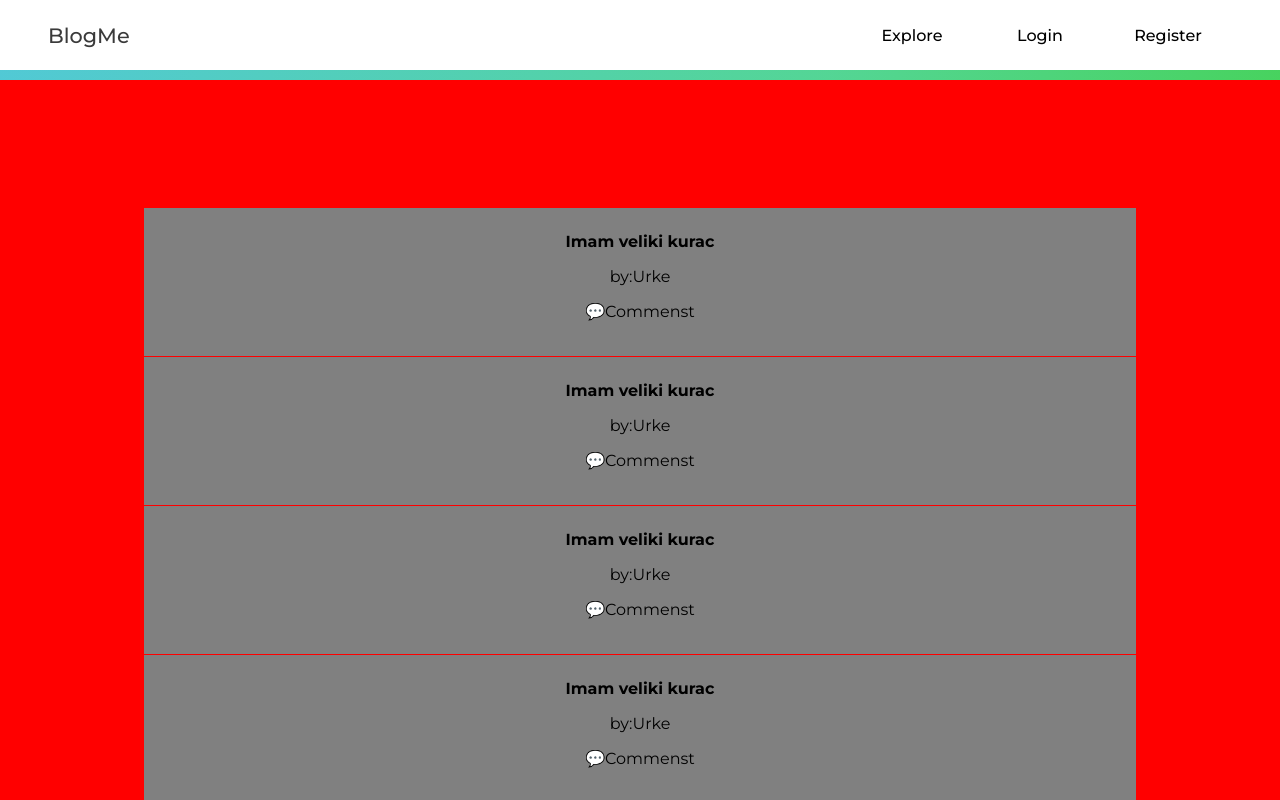
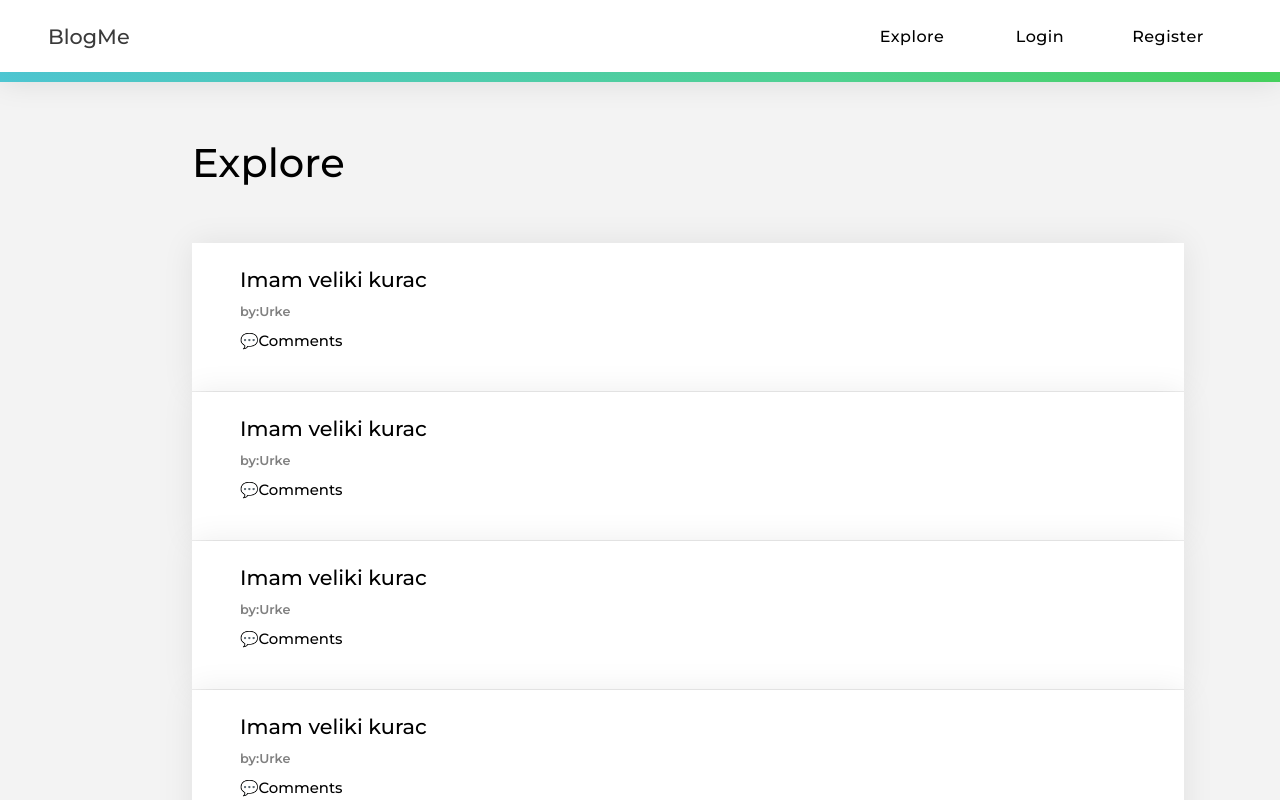
Before and after one commit to stesevicuros/Blog, a React (Create React App) app in the folder client/: page /explore in a window 1280 px wide. Shown: the top 800 px of the page. Built offline with nearby package versions, Linux system fonts and the light colour scheme.

Commit message:
Finished ExplorePage

```diff
--- a/client/src/App.js
+++ b/client/src/App.js
@@ -1,25 +1,16 @@
 import React from 'react';
 import LandingPage from './components/pages/LandingPage';
 import ExplorePage from './components/pages/ExplorePage';
-import {
-	BrowserRouter as Router,
-	Route,
-	Routes
-} from 'react-router-dom';
+import LoginPage from './components/pages/LoginPage';
+import { BrowserRouter as Router, Route, Routes } from 'react-router-dom';
 
 function App() {
     return (
         <Router>
             <Routes>
-				<Route
-					path='/'
-					exact
-					element={<LandingPage />}
-				/>
-				<Route
-					path='/explore'
-					element={<ExplorePage />}
-				/>
+                <Route path='/' exact element={<LandingPage />} />
+                <Route path='/explore' element={<ExplorePage />} />
+                <Route path='/login' element={<LoginPage />} />
             </Routes>
         </Router>
     );
--- a/client/src/components/pages/ExplorePage.jsx
+++ b/client/src/components/pages/ExplorePage.jsx
@@ -4,9 +4,13 @@ import Card from '../partials/Card';
 
 export default function ExplorePage() {
     return (
+        <div className='explore-page'>
+            <Header />
+
             <div className='explore-container'>
-			<Header />
-			<div className='card-container'>
+                <h2 className='explore-title'>Explore</h2>
+                <Card />
+                <Card />
                 <Card />
                 <Card />
                 <Card />
--- /dev/null
+++ b/client/src/components/pages/LoginPage.jsx
@@ -0,0 +1,10 @@
+import React from 'react';
+import Header from '../partials/Header';
+
+export default function LoginPage() {
+    return (
+        <div className='login-page'>
+            <Header />
+        </div>
+    );
+}
--- a/client/src/components/partials/Card.jsx
+++ b/client/src/components/partials/Card.jsx
@@ -4,13 +4,13 @@ export default function Card() {
     return (
         <div className='card'>
             <div>
-				<h4>Imam veliki kurac</h4>
+                <h4 className='title'>Imam veliki kurac</h4>
             </div>
             <div>
-				<p>by:Urke</p>
+                <p className='author'>by:Urke</p>
             </div>
             <div>
-				<div>💬Commenst</div>
+                <div className='comment'>💬Comments</div>
             </div>
         </div>
     );
--- a/client/src/index.scss
+++ b/client/src/index.scss
@@ -14,7 +14,7 @@ a {
     cursor: pointer;
 }
 
-/*********************************HEADER*********************************/
+/************************************************************************HEADER************************************************************************/
 
 .header {
     background-color: white;
@@ -22,8 +22,9 @@ a {
     flex-direction: row;
     justify-content: space-between;
     padding: 0 3rem;
-	height: 70px;
+    height: 4.5rem;
     align-items: center;
+    box-shadow: 0px 10px 30px 0px rgba(0, 0, 0, 0.1);
 
     .logo {
         font-size: 1.3rem;
@@ -37,6 +38,8 @@ a {
         align-items: center;
         height: 100%;
         cursor: pointer;
+        text-align: center;
+        letter-spacing: 0.5px;
     }
 
     a {
@@ -47,10 +50,6 @@ a {
         width: 5rem;
         margin: 0 1.5rem;
     }
-	.buttons1:hover {
-		background-color: rgb(173, 173, 173);
-	}
-
     .explore {
         display: flex;
         width: 100%;
@@ -74,7 +73,7 @@ a {
     );
 }
 
-/*********************************LAYOUT*********************************/
+/************************************************************************LANDING PAGE LAYOUT************************************************************************/
 
 .layout {
     display: flex;
@@ -159,12 +158,14 @@ a {
     }
 }
 
-/*********************************CARD*********************************/
+/***********************************************************************************EXPLORE PAGE***********************************************************************************/
 
-.explore-container {
+.explore-page {
     display: flex;
     flex-direction: column;
     min-height: 100vh;
+    text-align: left;
+    background-color: rgba(128, 128, 128, 0.096);
 
     Header {
         flex-grow: 0;
@@ -172,19 +173,49 @@ a {
         flex-basis: auto;
     }
 
-	.card-container {
+    .explore-container {
         flex-grow: 1;
         flex-shrink: 1;
         flex-basis: auto;
-		padding: 8rem 0;
-		background-color: red;
+        width: 70%;
+        margin: 0 auto;
+
+        .explore-title {
+            padding: 0;
+            margin: 3.5rem 0;
+            font-weight: 500;
+            font-size: 2.5rem;
+        }
 
         .card {
-			background-color: gray;
-			width: 70%;
+            background-color: white;
+            width: 100%;
             height: 100px;
             padding: 1.5rem 3rem;
             margin: 0 auto 1px;
+            box-shadow: 0px 0 30px 0px rgba(0, 0, 0, 0.08);
+
+            .title {
+                font-weight: 500;
+                font-size: 1.3rem;
+            }
+
+            .author {
+                font-weight: 600;
+                color: grey;
+                font-size: 0.8rem;
+            }
+
+            .comment {
+                font-weight: 500;
+                font-size: 0.93rem;
             }
         }
     }
+}
+
+/************************************************************************LOGIN PAGE************************************************************************/
+
+.login-page {
+    background-color: rgb(187, 0, 0);
+}
```
Lines whose indentation alone changed are shown as unchanged.
